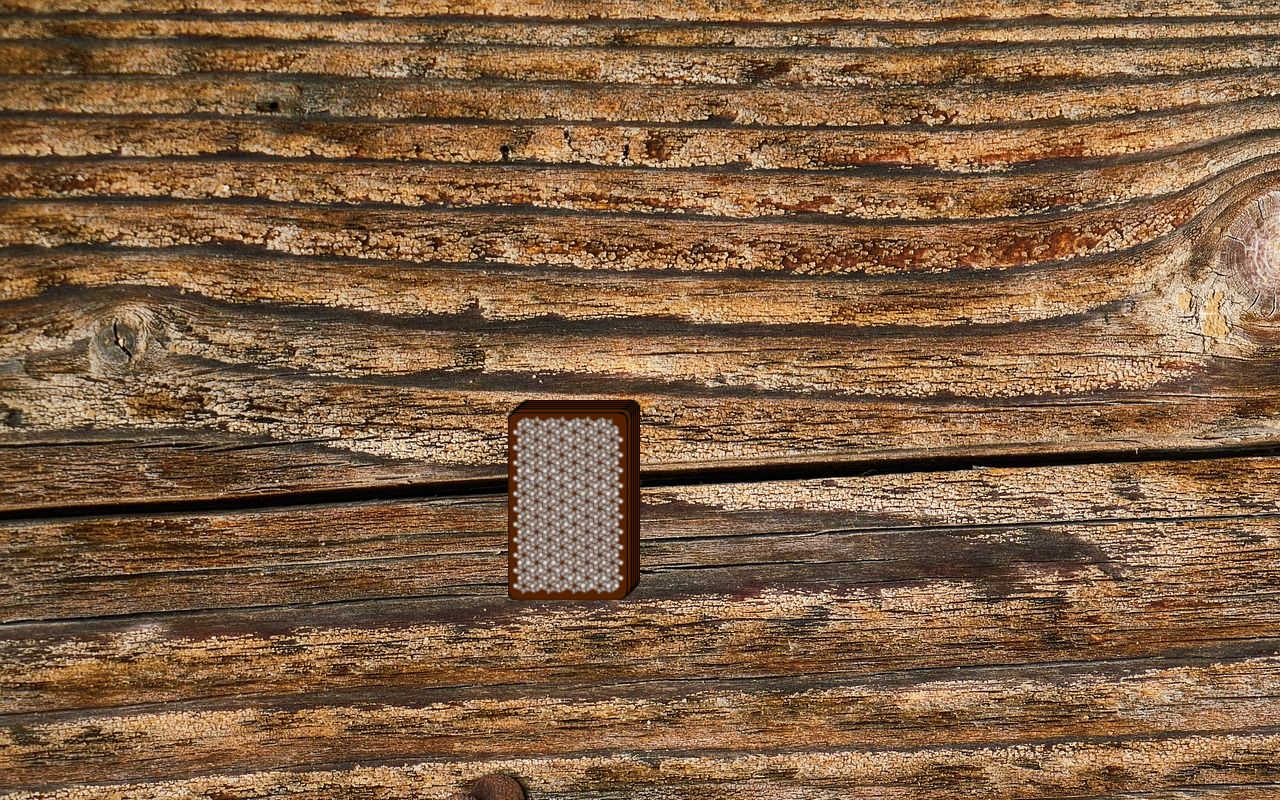
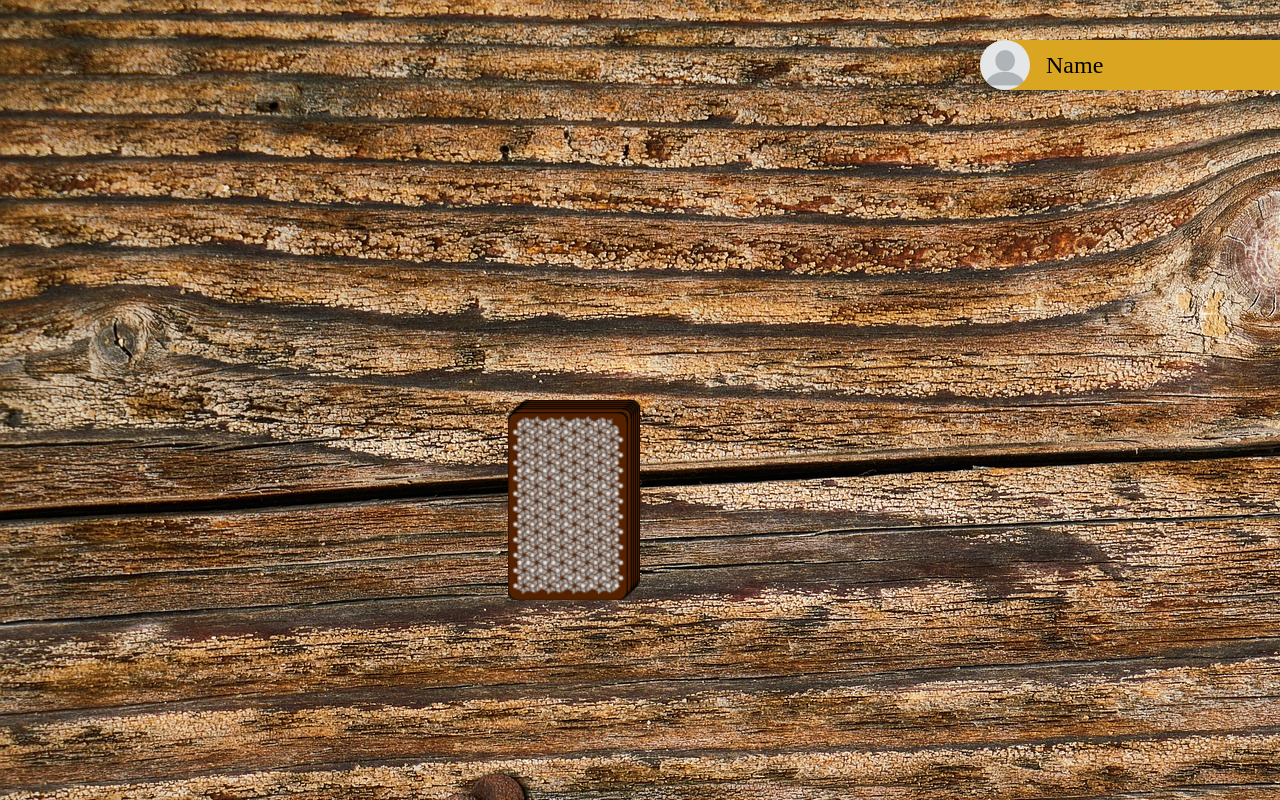
Before and after one commit to JohannesSpringer/ringoffire, an Angular app: page /game in a window 1280 px wide. Built offline with nearby package versions, Linux system fonts and the light colour scheme.

Commit message:
added player component

```diff
--- a/src/app/app.module.ts
+++ b/src/app/app.module.ts
@@ -5,12 +5,14 @@
 import { AppComponent } from './app.component';
 import { StartScreenComponent } from './start-screen/start-screen.component';
 import { GameComponent } from './game/game.component';
+import { PlayerComponent } from './player/player.component';
 
 @NgModule({
   declarations: [
     AppComponent,
     StartScreenComponent,
-    GameComponent
+    GameComponent,
+    PlayerComponent
   ],
   imports: [
     BrowserModule,
--- a/src/app/game/game.component.html
+++ b/src/app/game/game.component.html
@@ -1,3 +1,5 @@
+<app-player style="top: 40px" class="player-position"></app-player>
+
 <div class="field">
     <div class="card-stack">
         <!-- Card stack -->
--- a/src/app/game/game.component.scss
+++ b/src/app/game/game.component.scss
@@ -50,3 +50,8 @@
         transform: scale(1.4) translateX(150px) translateY(-150px) rotate(30deg);
     }
 }
+
+.player-position {
+    position: absolute;
+    right: 0;
+}
--- /dev/null
+++ b/src/app/player/player.component.html
@@ -0,0 +1,4 @@
+<div class="player">
+    <img src="./../../assets/img/profile-dummy.png">
+    <span>Name</span>
+</div>
--- /dev/null
+++ b/src/app/player/player.component.scss
@@ -0,0 +1,20 @@
+.player {
+    width: 300px;
+    display: flex;
+    align-items: center;
+    background-color: goldenrod;
+    border-top-left-radius: 25px;
+    border-bottom-left-radius: 25px;
+
+    span {
+        font-size: 24px;
+        margin-left: 16px;
+    }
+
+    img {
+        width: 50px;
+        height: 50px;
+        object-fit: cover;
+        border-radius: 100%;
+    }
+}
```
Also changed, not shown: src/app/player/player.component.ts (added, +10 -0 lines), src/assets/img/profile-dummy.png (added), 1 other file (tests, documents, lock files or other folders).
